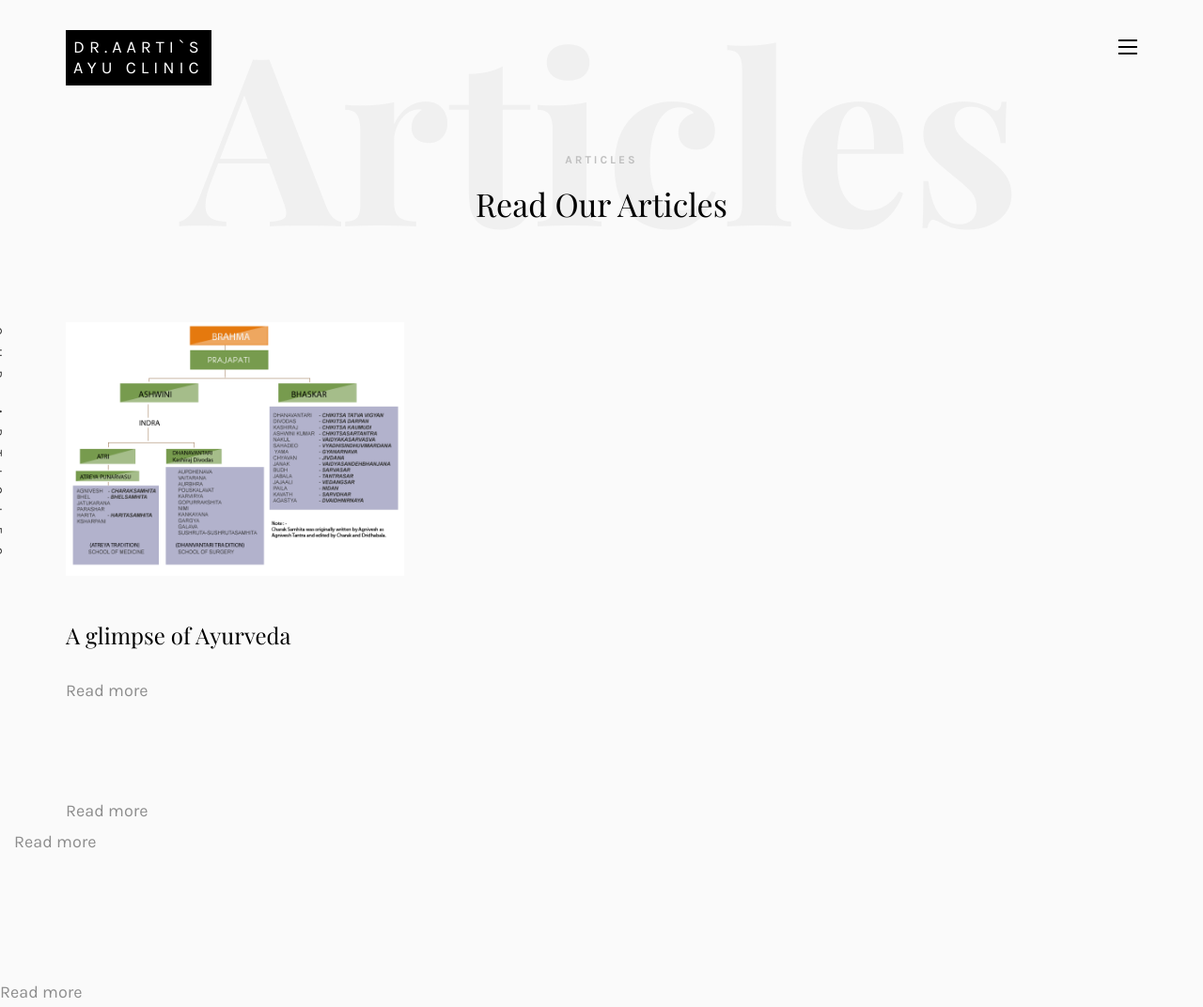
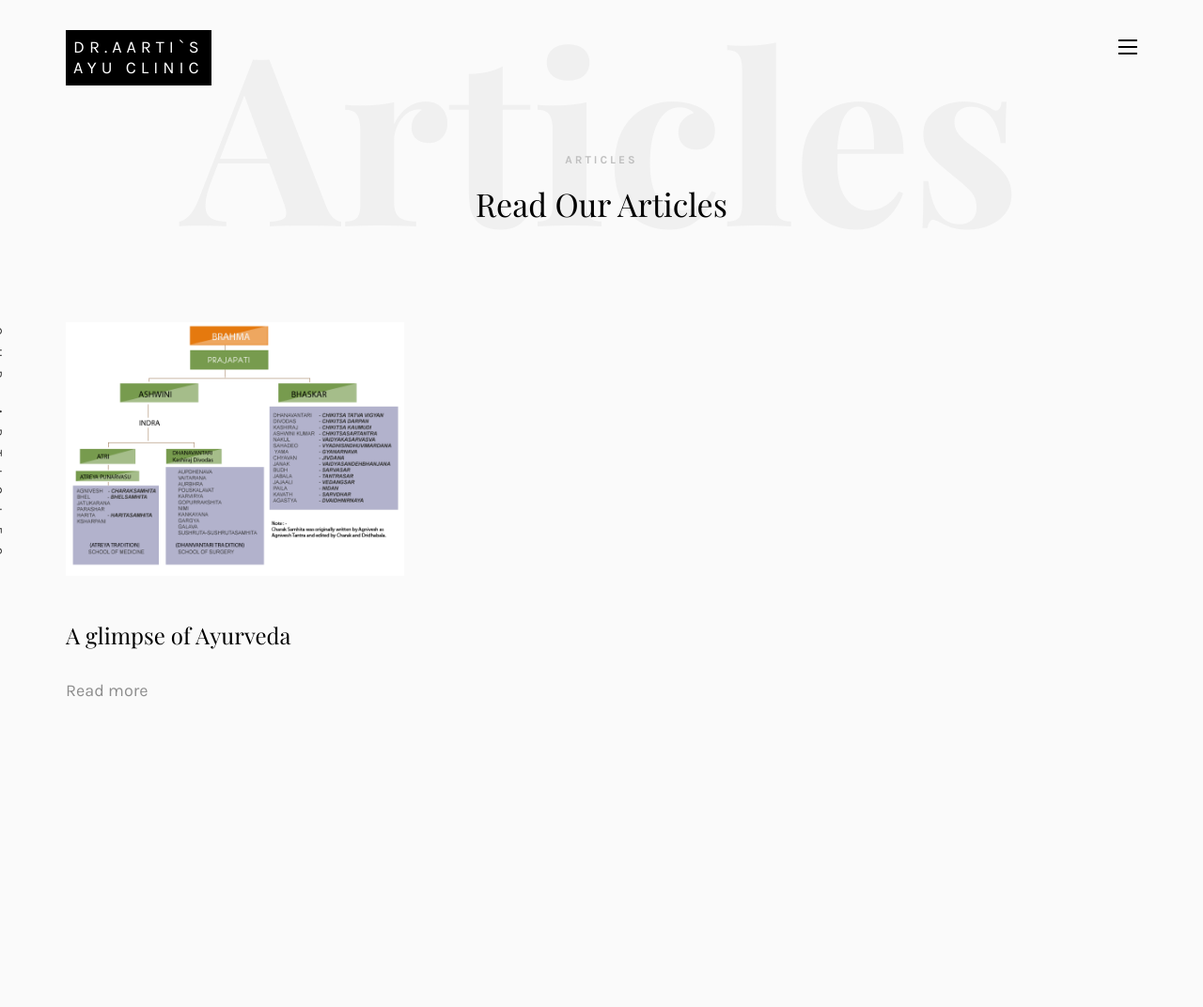
Before and after one commit to draartiayuclinic/draartiayuclinic.github.io, a plain HTML site: page allarticles.html in a window 1280 px wide. Shown: the whole page at 94% size. After the commit the page ends 1007 px from the top, so only its background shows below. Drawn offline with nearby package versions, Linux system fonts and the light colour scheme; files whose address does not match are found by name; a web font is replaced by a local one.

Commit message:
Update allarticles.html

```diff
--- a/allarticles.html
+++ b/allarticles.html
@@ -129,63 +129,14 @@
 								</div>
 						</div>
 
-						<!--div class="article animate-box">
-								<div class="article">
-									<a href="A1_Glimse_Of_Ayurveda.html" class="blog-img">
-										<img class="img-responsive" src="images/a1_Origins_Of_Ayurveda.png" alt="html5 bootstrap by colorlib.com">
-										<div class="overlay"></div>
-
-									</a>
-									<div class="desc">
-										<h2><a href="A1_Glimse_Of_Ayurveda.html">A glimpse of Ayurveda</a></h2>
-										<!--<p>When she reached the first hills of the Italic Mountains, she had a last view back on the skyline of her hometown Bookmarksgrove</p>-->
-										<div class="link">
-											<span class="read">Read more</h2>
-										</div>
-
-									</div>
-								</div>
-						</div-->
 
 					</div>
 
 
 					<div class="col-md-4">
-						<!--div class="article animate-box">
-								<div class="article">
-									<a href="A1_Glimse_Of_Ayurveda.html" class="blog-img">
-										<img class="img-responsive" src="images/a1_Origins_Of_Ayurveda.png" alt="html5 bootstrap by colorlib.com">
-										<div class="overlay"></div>
 
-									</a>
-									<div class="desc">
-										<h2><a href="A1_Glimse_Of_Ayurveda.html">A glimpse of Ayurveda</a></h2>
-										<!--<p>When she reached the first hills of the Italic Mountains, she had a last view back on the skyline of her hometown Bookmarksgrove</p>-->
-										<div class="link">
-											<span class="read">Read more</h2>
-										</div>
 
-									</div>
-								</div>
-						</div-->
 
-						<!--div class="article animate-box">
-								<div class="article">
-									<a href="A1_Glimse_Of_Ayurveda.html" class="blog-img">
-										<img class="img-responsive" src="images/a1_Origins_Of_Ayurveda.png" alt="html5 bootstrap by colorlib.com">
-										<div class="overlay"></div>
-
-									</a>
-									<div class="desc">
-										<h2><a href="A1_Glimse_Of_Ayurveda.html">A glimpse of Ayurveda</a></h2>
-										<!--<p>When she reached the first hills of the Italic Mountains, she had a last view back on the skyline of her hometown Bookmarksgrove</p>-->
-										<div class="link">
-											<span class="read">Read more</h2>
-										</div>
-
-									</div>
-								</div>
-						</div-->
 					</div>
 
 
```
